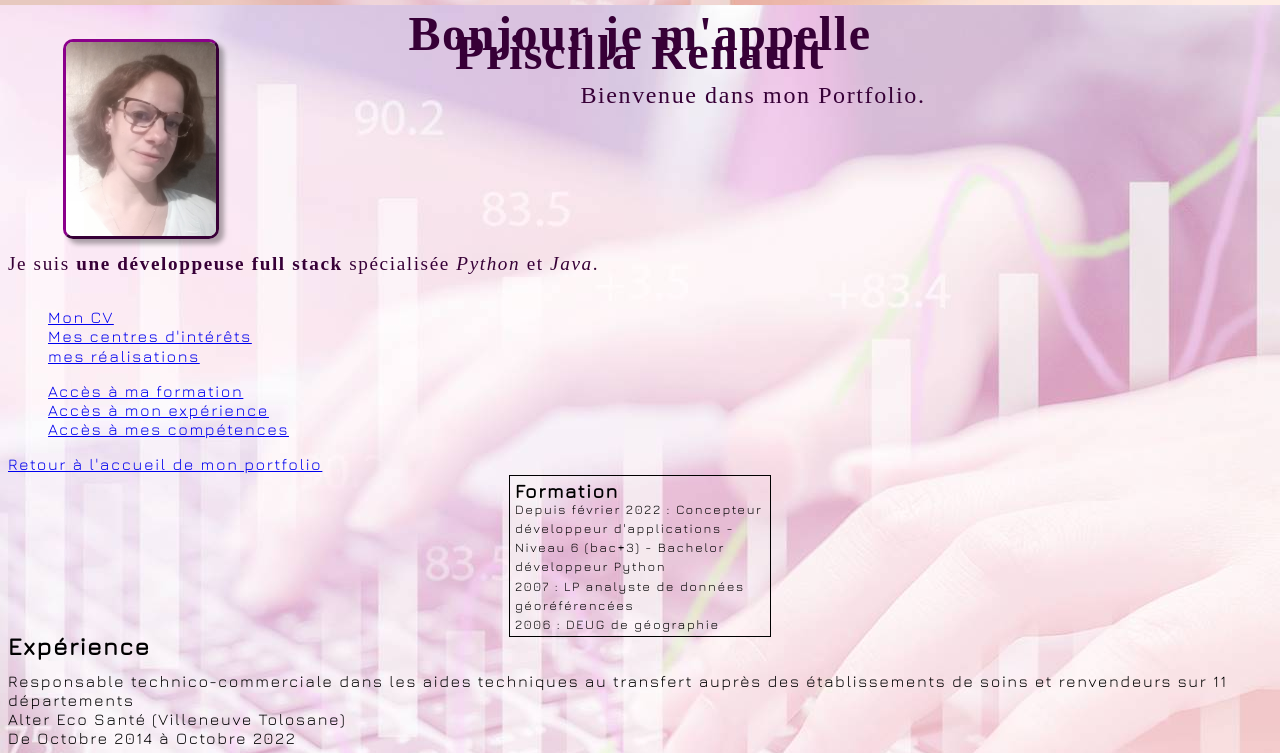
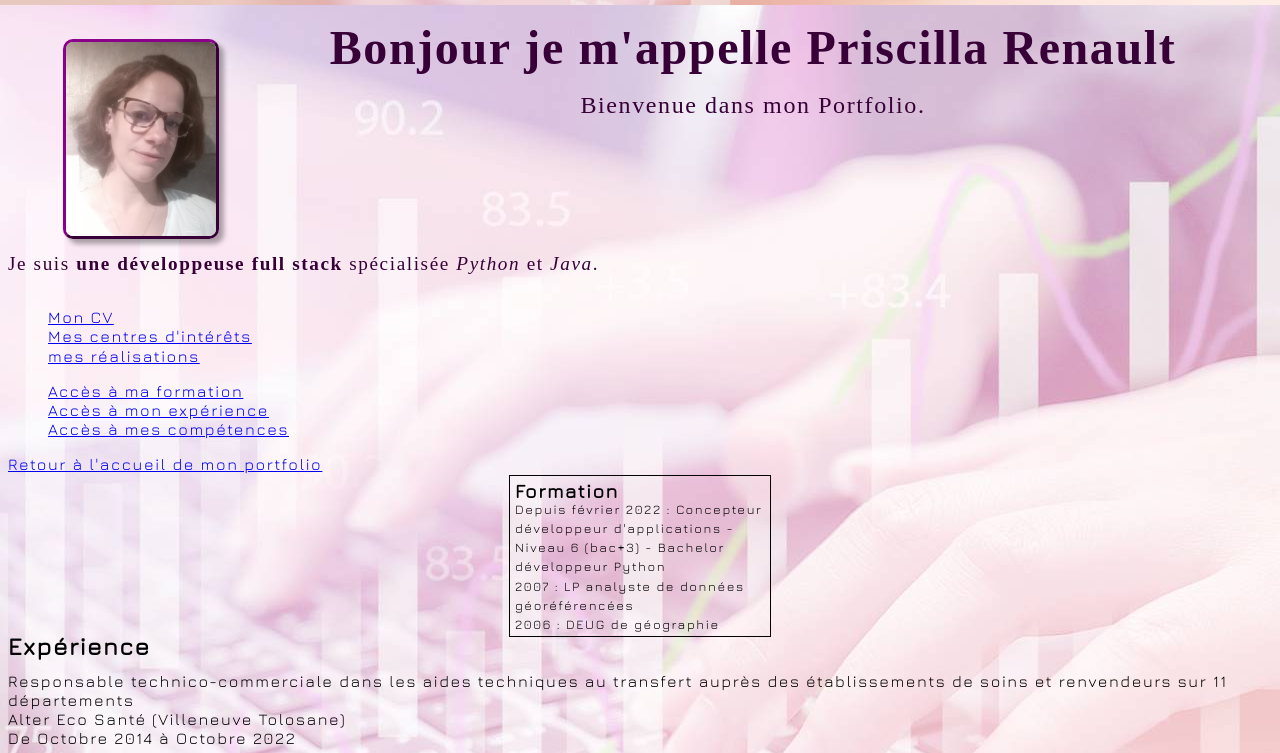
Before and after one commit to PriscillaRenault/PriscillaRenault.github.io, a plain HTML site: page index.html in a window 1280 px wide. Shown: the top 753 px of the page. Drawn offline with Linux system fonts and the light colour scheme; a web font is replaced by a local one.

Commit message:
modification titre

```diff
--- a/style.css
+++ b/style.css
@@ -15,9 +15,9 @@ body{
 h1{
     font-family: 'baumans', serif;
     color:rgb(55, 0, 55);
-    width: 350px;
+    width: 100%;
+    line-height: 100%;
     margin: auto;
-    min-width: 500px;
 }
 h2{
     margin: 0px;
```
